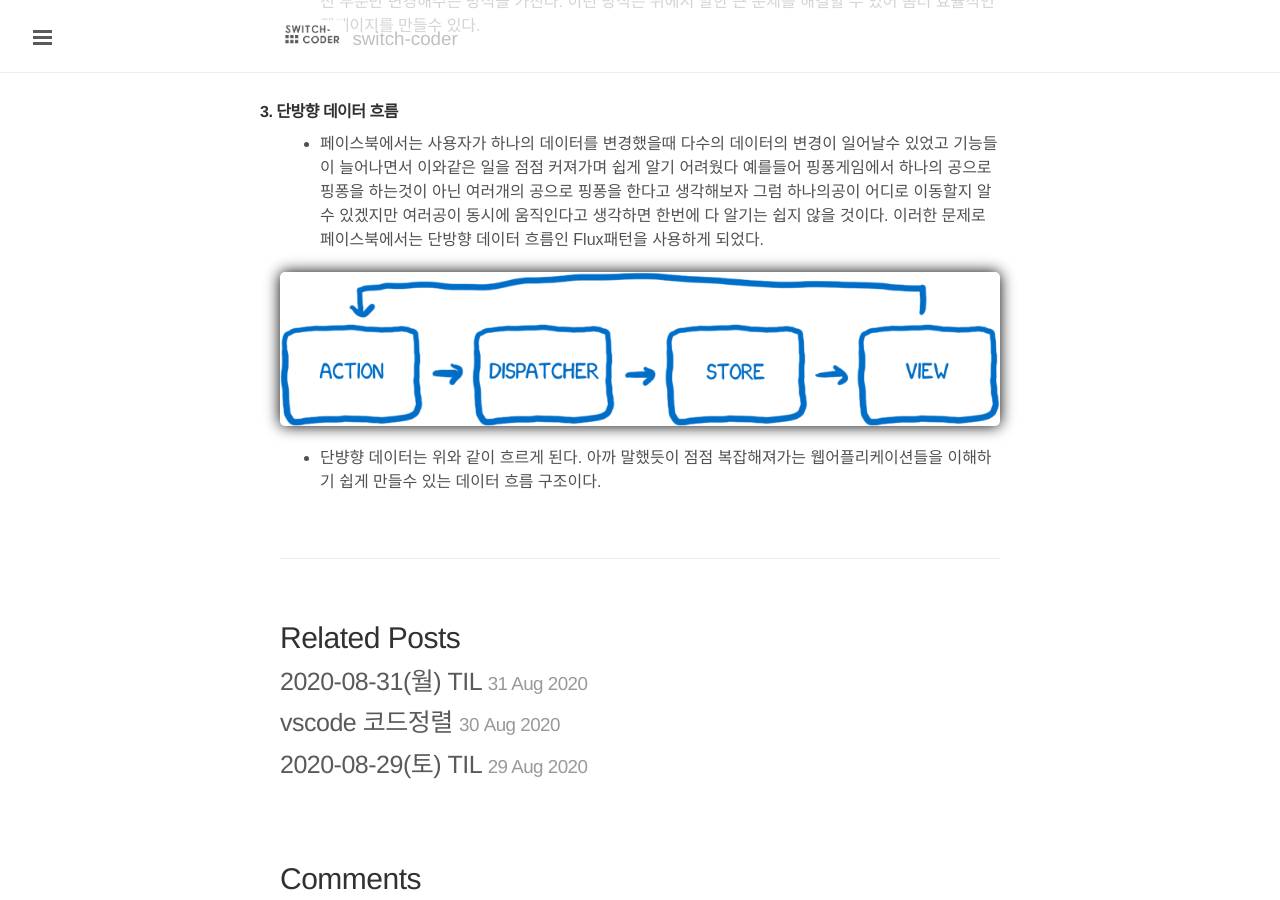
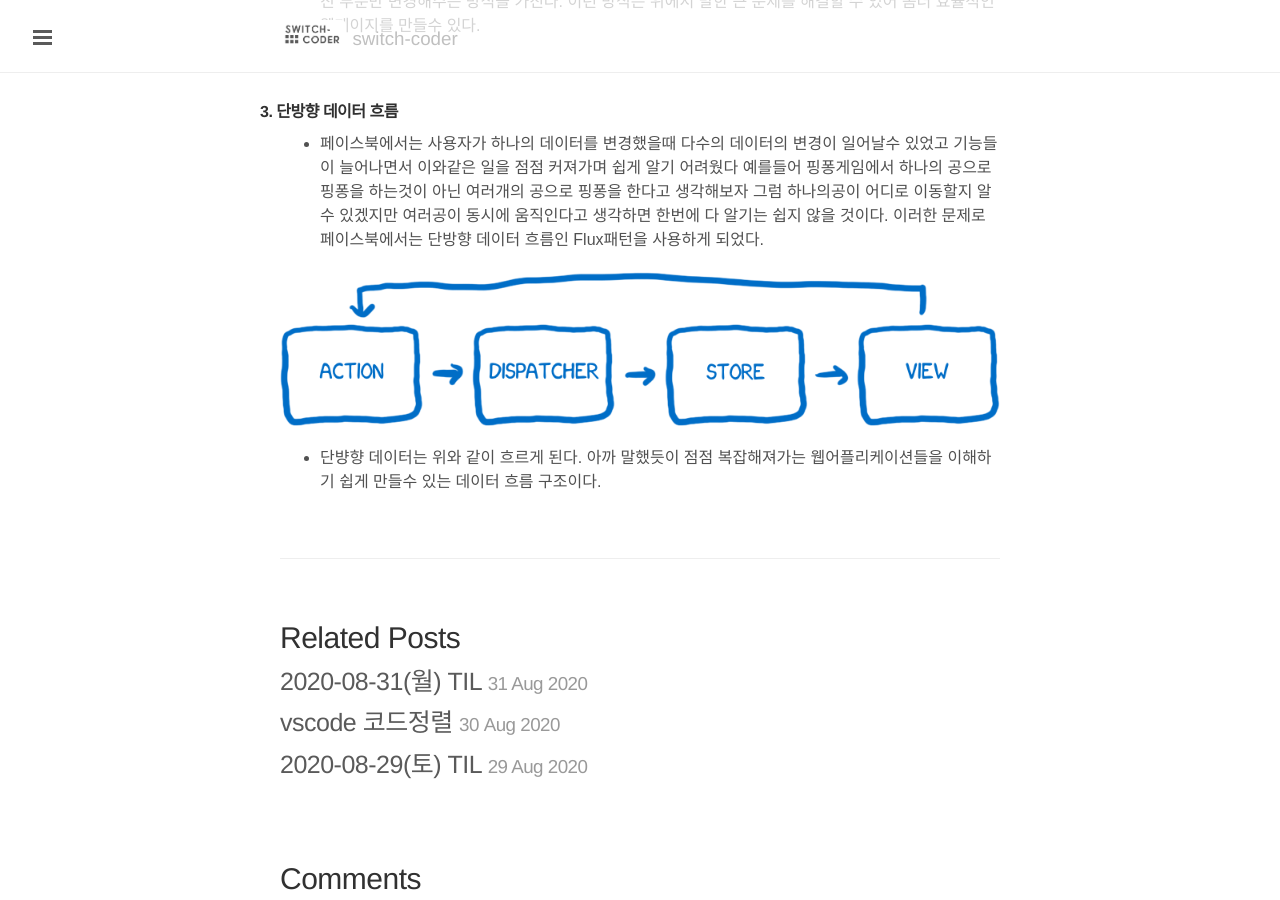
Before and after one commit to switch-coder/blog, a Jekyll site: the page built from _posts/2020-08-31-why-react.md, in a window 1280 px wide and 900 px high, scrolled down 1441 px. Built offline with Jekyll 4.4.1, drawn with Linux system fonts in a browser that asks for light colours; comment, search, counter and statistics services are not loaded.

Commit message:
그림 수정

```diff
--- a/_posts/2020-08-31-why-react.md
+++ b/_posts/2020-08-31-why-react.md
@@ -49,6 +49,6 @@ React는 Angular.js 나 Vue.js와 달리 _프레임워크_ 가 아닌 _라이브
 
 - 페이스북에서는 사용자가 하나의 데이터를 변경했을때 다수의 데이터의 변경이 일어날수 있었고 기능들이 늘어나면서 이와같은 일을 점점 커져가며 쉽게 알기 어려웠다 예를들어 핑퐁게임에서 하나의 공으로 핑퐁을 하는것이 아닌 여러개의 공으로 핑퐁을 한다고 생각해보자 그럼 하나의공이 어디로 이동할지 알 수 있겠지만 여러공이 동시에 움직인다고 생각하면 한번에 다 알기는 쉽지 않을 것이다. 이러한 문제로 페이스북에서는 단방향 데이터 흐름인 Flux패턴을 사용하게 되었다.
 
- <img src="https://switch-coder.github.io/public/imgs/react_flux.png" class="img">
+ <img src="https://switch-coder.github.io/public/imgs/react_flux.png" >
 
 - 단뱡향 데이터는 위와 같이 흐르게 된다. 아까 말했듯이 점점 복잡해져가는 웹어플리케이션들을 이해하기 쉽게 만들수 있는 데이터 흐름 구조이다.
```
